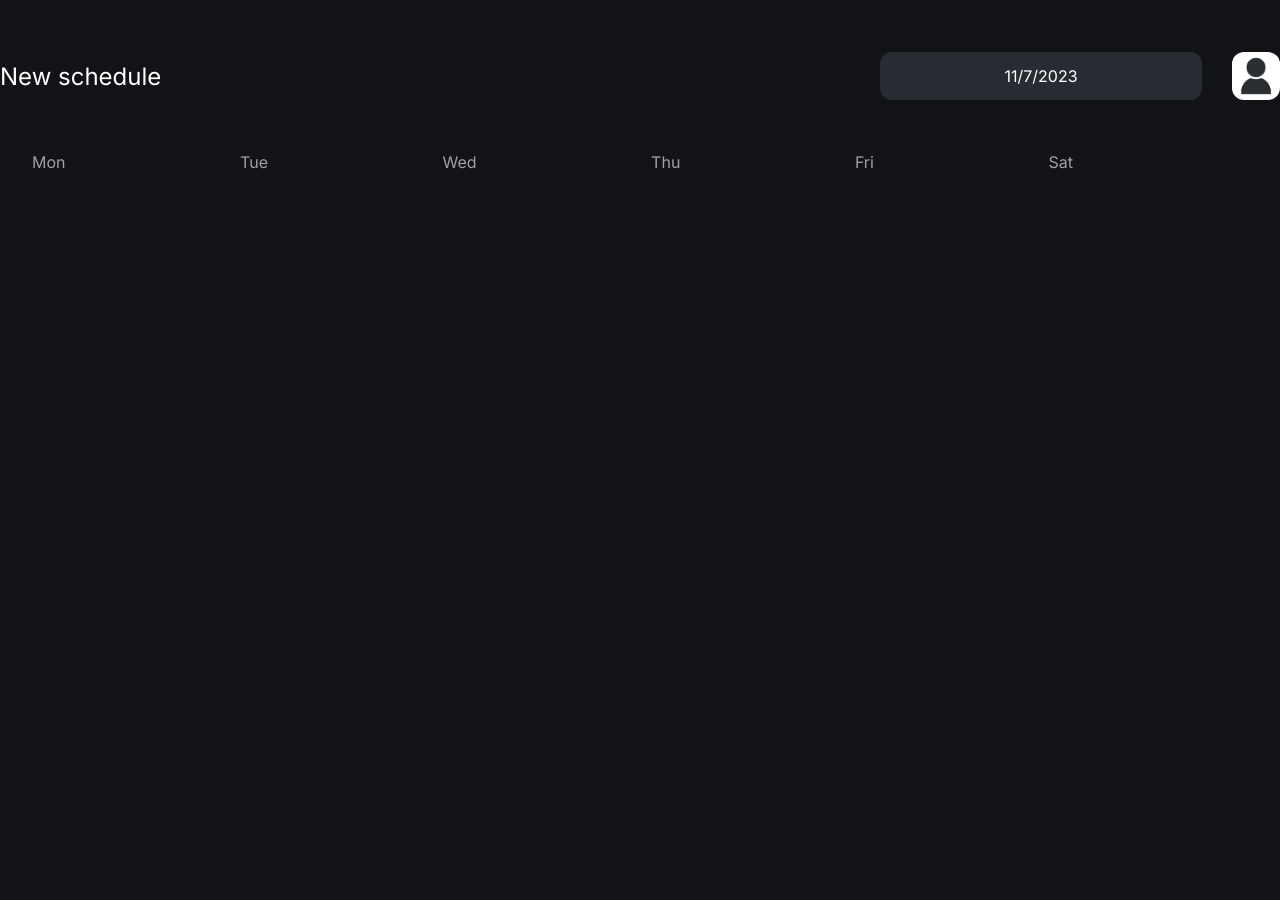
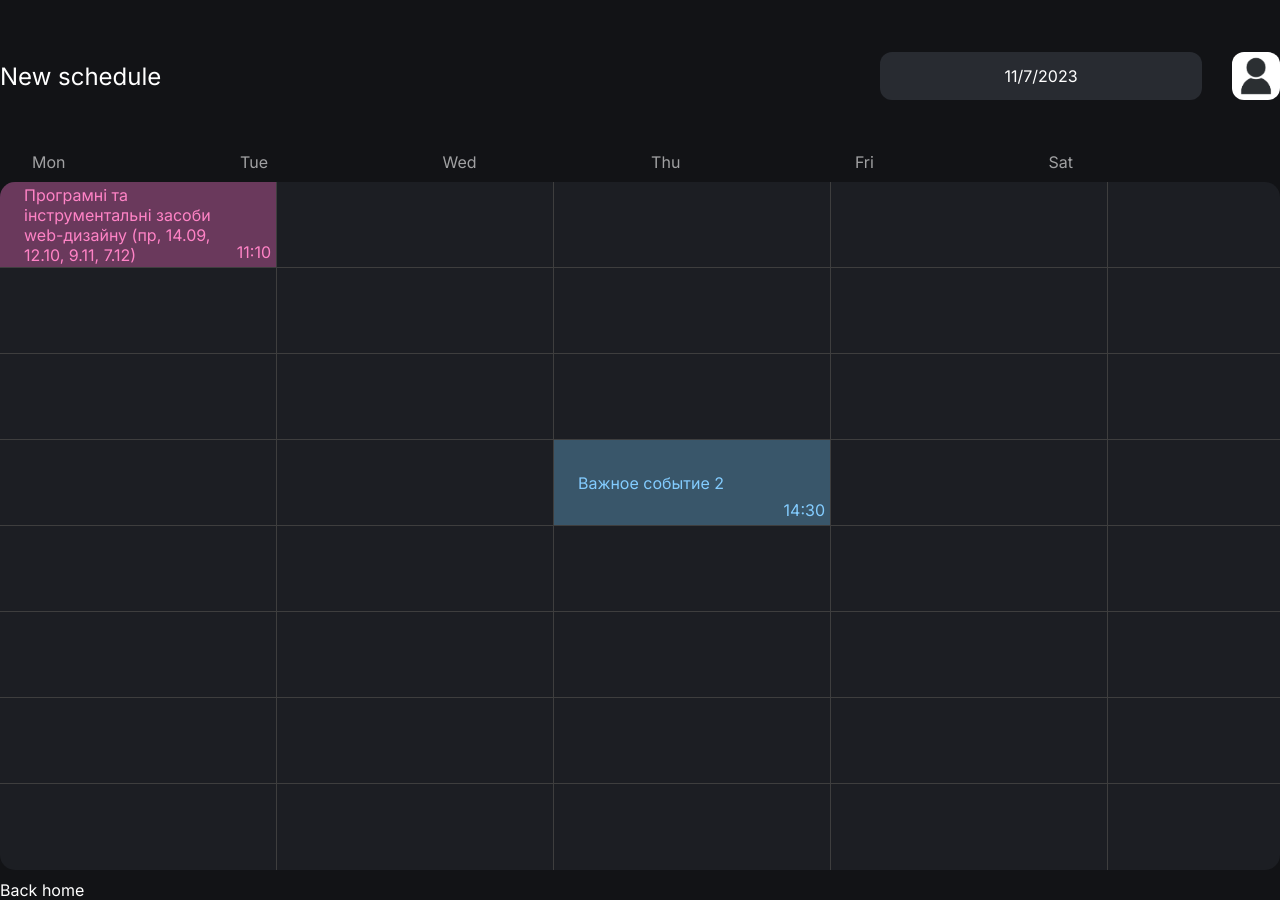
Before and after one commit to hliebovkyrylo/eduplanner-web, a React (Vite) app: page /schedule/1 in a window 1280 px wide. Before the commit the page ends 800 px from the top, so only its background shows below. Built offline with nearby package versions, Linux system fonts and the light colour scheme; no server answers.

Commit message:
schedule layout

```diff
--- a/src/App.tsx
+++ b/src/App.tsx
@@ -1,18 +1,8 @@
-import React from "react";
-import { useDispatch } from "react-redux";
 import { MainPage, CreateSchedulePage, UpdateSchedulePage, Home, Schedule, Onboarding } from "./pages";
 
 import { Route, Routes } from "react-router-dom";
-import { fetchUser } from "./redux/slices/user";
-import { useAuth0 } from "@auth0/auth0-react";
 
 function App() {
-  const dispatch = useDispatch();
-  const { user } = useAuth0();
-
-  React.useEffect(() => {
-    dispatch<any>(fetchUser(user?.sub));
-  }, []);
 
   return (
     <Routes>
--- /dev/null
+++ b/src/components/cards/EventCard/eventCard.module.scss
@@ -0,0 +1,69 @@
+$blue: #39566A;
+$purple: #46396A;
+$green: #496A39;
+$yellow: #696A39;
+$red: #6A3939;
+$pink: #6A395C;
+
+.event {
+  width: 276px;
+  height: 86px;
+  border-bottom: 1px solid #3E3E3E;
+
+  &:last-child {
+    border: 0;
+  }
+
+  .eventItems {
+    position: relative;
+    width: 100%;
+    height: 100%;
+    display: flex;
+    justify-content: start;
+    align-items: center;
+    text-align: left;
+
+    .date {
+      position: absolute;
+      right: 5px;
+      bottom: 5px;
+    }
+  }
+}
+
+@mixin buttonStyle($bgColor, $textColor) {
+  background-color: $bgColor;
+
+  .eventText {
+    color: $textColor;
+
+    &:first-child {
+      margin-left: 18px;
+      max-width: 225px
+    }
+  }
+}
+
+.blueBtn {
+  @include buttonStyle($blue, #83CCFF);
+}
+
+.purpleBtn {
+  @include buttonStyle($purple, #8397FF);
+}
+
+.greenBtn {
+  @include buttonStyle($green, #B2FF83);
+}
+
+.yellowBtn {
+  @include buttonStyle($yellow, #EEFF83);
+}
+
+.redBtn {
+  @include buttonStyle($red, #FF9983);
+}
+
+.pinkBtn {
+  @include buttonStyle($pink, #FF83C6);
+}
--- /dev/null
+++ b/src/components/cards/EventCard/index.tsx
@@ -0,0 +1,57 @@
+import styles from "./eventCard.module.scss";
+
+interface Props {
+  _id: string;
+  eventName: string;
+  eventTime: string;
+  eventColor: string;
+  btnClick: () => void;
+  rowNum: number;
+  colNum: number;
+}
+
+export const EventCard = ({
+  _id,
+  eventName,
+  eventTime,
+  eventColor,
+  btnClick,
+  rowNum,
+  colNum,
+
+}: Props) => {
+  let buttonClassName;
+
+  switch (eventColor) {
+    case "purple":
+      buttonClassName = styles.purpleBtn;
+      break;
+    case "green":
+      buttonClassName = styles.greenBtn;
+      break;
+    case "yellow":
+      buttonClassName = styles.yellowBtn;
+      break;
+    case "red":
+      buttonClassName = styles.redBtn;
+      break;
+    case "pink":
+      buttonClassName = styles.pinkBtn;
+      break;
+    case "blue":
+      buttonClassName = styles.blueBtn;
+      break;
+    default:
+      buttonClassName = styles.defaultBtn;
+      break;
+  }
+
+  return (
+    <article className={styles.event} key={_id}>
+      <button className={[styles.eventItems, buttonClassName].join(' ')} onClick={btnClick}>
+        <span className={styles.eventText}>{eventName}</span>
+        <span className={[styles.eventText, styles.date].join(' ')}>{eventTime}</span>
+      </button>
+    </article>
+  )
+}
--- a/src/components/index.ts
+++ b/src/components/index.ts
@@ -7,3 +7,4 @@ export { HomeMainCard } from "./cards/HomeMainCard";
 export { LeftSideBlock } from "./blocks/LeftSideBlock";
 export { RightSideBlock } from "./blocks/RightSIdeBlock"
 export { SchedulePreviewCard } from "./cards/SchedulePreviewCard";
+export { EventCard } from "./cards/EventCard"
--- a/src/pages/schedule/index.tsx
+++ b/src/pages/schedule/index.tsx
@@ -1,9 +1,30 @@
-import { Topbar } from "../../components/index";
+import { Topbar, EventCard } from "../../components/index";
 import { scheduleHead } from "../../constants";
 
 import styles from "./schedule.module.scss";
 
 export const Schedule = () => {
+  const handleBtnClick = () => {};
+
+  const scheduleData = [
+    {
+      _id: "1",
+      eventName: "Програмні та інструментальні засоби web-дизайну (пр, 14.09, 12.10, 9.11, 7.12)",
+      eventTime: "11:10",
+      eventColor: "pink",
+      rowNum: 1,
+      colNum: 1,
+    },
+    {
+      _id: "2",
+      eventName: "Важное событие 2",
+      eventTime: "14:30",
+      eventColor: "blue",
+      rowNum: 4,
+      colNum: 3,
+    },
+  ];
+
   return (
     <main>
       <div className={styles.container}>
@@ -17,6 +38,32 @@ export const Schedule = () => {
               <span className={styles.day}>{day.value}</span>
             ))}
           </div>
+
+          <div className={styles.schedule}>
+          {Array.from({ length: 6 }).map((_, colIndex) => (
+            <div className={styles.scheduleRow} key={colIndex}>
+              {Array.from({ length: 8 }).map((_, rowIndex) => {
+                const cellData = scheduleData.find(data => data.rowNum === rowIndex + 1 && data.colNum === colIndex + 1);
+
+                return (
+                  <EventCard
+                    key={cellData?._id || ""}
+                    _id={cellData?._id || ""}
+                    eventName={cellData?.eventName || ""}
+                    eventTime={cellData?.eventTime || ""}
+                    eventColor={cellData?.eventColor || ""}
+                    rowNum={rowIndex + 1}
+                    colNum={colIndex + 1}
+                    btnClick={handleBtnClick}
+                  />
+                );
+              })}
+            </div>
+          ))}
+          </div>
+          <div className={styles.backHomeBtn}>
+            <a href="/home">Back home</a>
+          </div>
         </section>
       </div>
     </main>
--- a/src/pages/schedule/schedule.module.scss
+++ b/src/pages/schedule/schedule.module.scss
@@ -21,5 +21,31 @@
         }
       }
     }
+
+    .schedule {
+      display: grid;
+      grid-template-columns: repeat(6, 1fr);
+      grid-template-rows: repeat(8, 1fr);
+      width: 100%;
+      max-width: 1662px;
+      height: 688px;
+      border-radius: 15px;
+      background-color: #1C1E23;
+      overflow: hidden;
+      margin-top: 10px;
+
+      .scheduleRow {
+        border-right: 1px solid #3E3E3E;
+        height: 688px;
+
+        &:last-child {
+          border: 0;
+        }
+      }
+    }
+  }
+
+  .backHomeBtn {
+    margin-top: 10px;
   }
 }
--- a/tsconfig.json
+++ b/tsconfig.json
@@ -18,7 +18,7 @@
     /* Linting */
     "strict": true,
     "noUnusedLocals": true,
-    "noUnusedParameters": true,
+    "noUnusedParameters": false,
     "noFallthroughCasesInSwitch": true
   },
   "include": ["src"],
```
